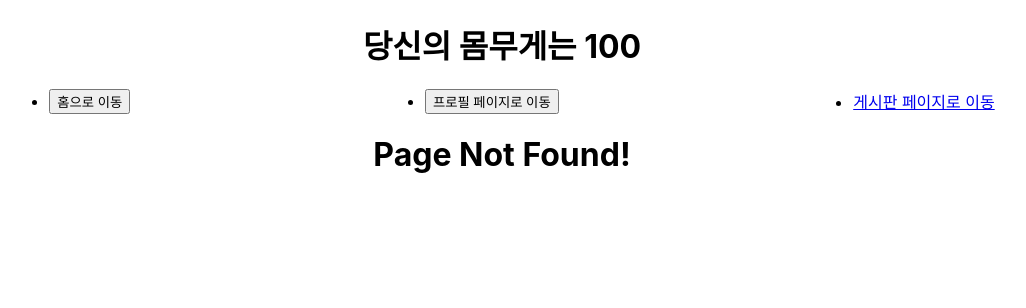
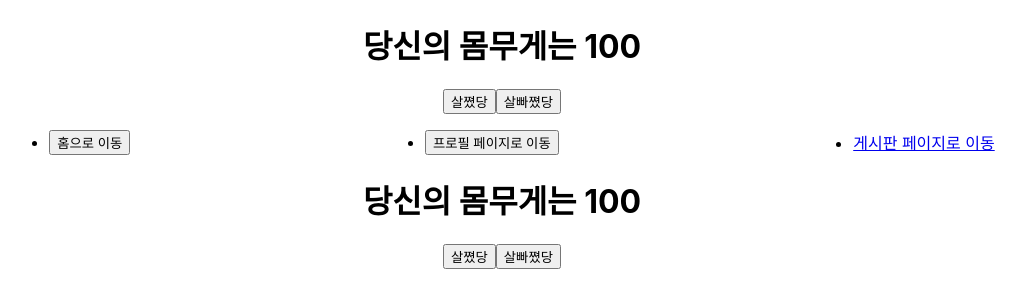
Before and after one commit to Drew-Choi/react-router, a React (Create React App) app: page /test in a window 1280 px wide. Before the commit this address had no page. Shown: the top 308 px of the page, without its empty margins (138-1164 px from the left). Built offline with nearby package versions, Linux system fonts and the light colour scheme.

Commit message:
리덕스 세팅 실습 완료

```diff
--- a/src/App.js
+++ b/src/App.js
@@ -18,6 +18,7 @@
       <Routes>
         <Route path="/" element={<Home />} />
         <Route path="/profile" element={<Profile />} />
+        <Route path="/test" element={<TestRedux />} />
         <Route path="/board" element={<Board />} />
         <Route path="/board/:boardID" element={<BoardDetail />} />
         <Route path="*" element={<NotFound />} />
--- a/src/components/Profile.jsx
+++ b/src/components/Profile.jsx
@@ -1,11 +1,14 @@
 import React from 'react';
 import Header from './Header';
+import { useSelector } from 'react-redux';
 
 export default function Profile() {
+  const weight = useSelector((state) => state);
+
   return (
     <>
       {/* <Header /> */}
-      <h1>메인페이지 입니다.</h1>
+      <h1>메인페이지 입니다. {weight}</h1>
     </>
   );
 }
--- a/src/components/TestRedux.jsx
+++ b/src/components/TestRedux.jsx
@@ -1,11 +1,15 @@
 import React from 'react';
-import { useSelector } from 'react-redux';
+import { useDispatch, useSelector } from 'react-redux';
 
 export default function TestRedux() {
   const weight = useSelector((state) => state);
+  const dispatch = useDispatch();
+
   return (
     <>
       <h1>당신의 몸무게는 {weight}</h1>
+      <button onClick={() => dispatch({ type: '증가' })}>살쪘당</button>
+      <button onClick={() => dispatch({ type: '감소' })}>살빠쪘당</button>
     </>
   );
 }
--- a/src/index.js
+++ b/src/index.js
@@ -8,9 +8,18 @@
 import { createStore } from 'redux';
 
 const weight = 100;
+let today = new Date();
 
-function reducer(state = weight) {
-  return state;
+function reducer(state = weight, action) {
+  if (action.type === '증가') {
+    state += today.getDate();
+    return state;
+  } else if (action.type === '감소') {
+    state -= today.getMonth() + 1;
+    return state;
+  } else {
+    return state;
+  }
 }
 
 let store = createStore(reducer);
```
